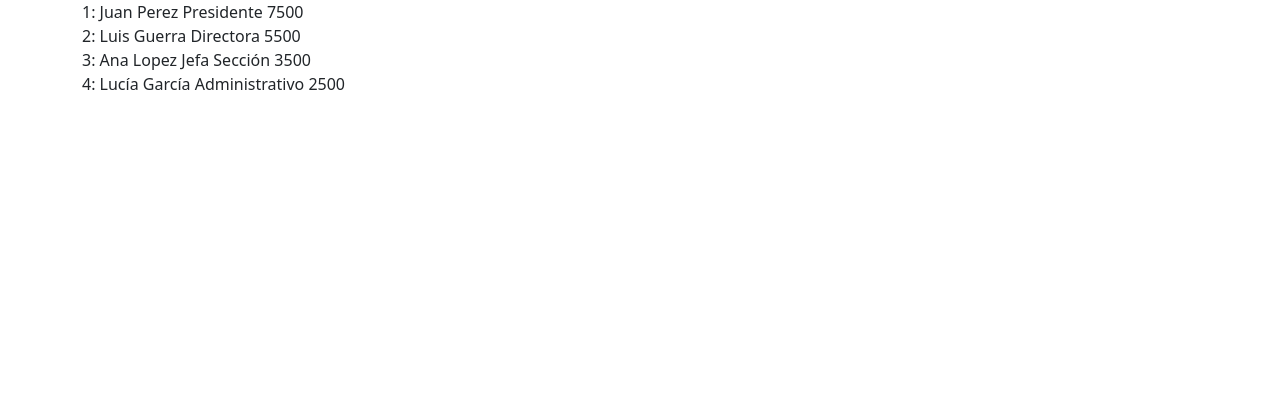
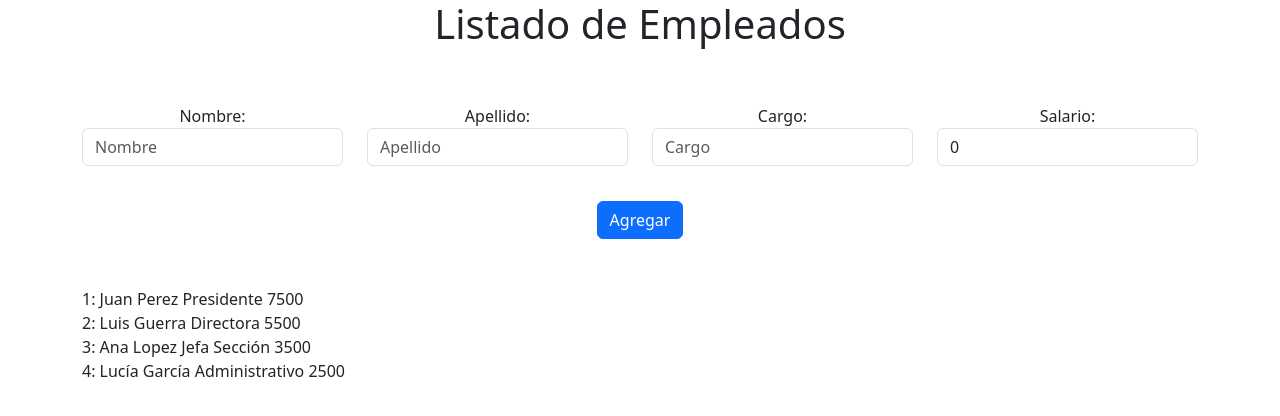
Before and after one commit to aljuarizmi/app-empleados, an Angular app: page / in a window 1280 px wide. Shown: the top 416 px of the page. Built offline with nearby package versions, Linux system fonts and the light colour scheme.

Commit message:
Cambios en app empleados

```diff
--- a/src/app/app.component.html
+++ b/src/app/app.component.html
@@ -1,3 +1,31 @@
+<div class="container">
+  <div class="col" style="text-align: center;">
+    <h1>{{titulo}}</h1>
+    <br><br>
+    <form class="form-group row">
+      <div class="form-group col-md-3">
+        <label for="nombre">Nombre:</label>
+        <input type="text" name="nombre" id="nombre" placeholder="Nombre" class="form-control"[(ngModel)]="cuadroNombre">
+      </div>
+      <div class="form-group col-md-3">
+        <label for="apellido">Apellido:</label>
+        <input type="text" name="apellido" id="apellido" placeholder="Apellido" class="form-control"[(ngModel)]="cuadroApellido">
+      </div>
+      <div class="form-group col-md-3">
+        <label for="cargo">Cargo:</label>
+        <input type="text" name="cargo" id="cargo" placeholder="Cargo" class="form-control"[(ngModel)]="cuadroCargo">
+      </div>
+      <div class="form-group col-md-3">
+        <label for="salario">Salario:</label>
+        <input type="text" name="salario" id="salario" placeholder="Salario" class="form-control"[(ngModel)]="cuadroSalario">
+      </div>
+      <div class="col">
+          <button type="submit" class="btn btn-primary" (click)="agregarEmpleado()" style="margin-top: 35px;">Agregar</button>
+      </div>
+    </form>
+  </div>
+</div>
+<br><br>
 <div class="container">
   <div class="row">
     <div class="col">
--- a/src/app/app.component.ts
+++ b/src/app/app.component.ts
@@ -18,4 +18,12 @@
     new Empleado("Ana","Lopez","Jefa Sección",3500),
     new Empleado("Lucía","García","Administrativo",2500),
   ];
+  agregarEmpleado(){
+    let miEmpleado=new Empleado(this.cuadroNombre,this.cuadroApellido,this.cuadroCargo,this.cuadroSalario);
+    this.empleados.push(miEmpleado);
+  }
+  cuadroNombre:string="";
+  cuadroApellido:string="";
+  cuadroCargo:string="";
+  cuadroSalario:number=0;
 }
```
